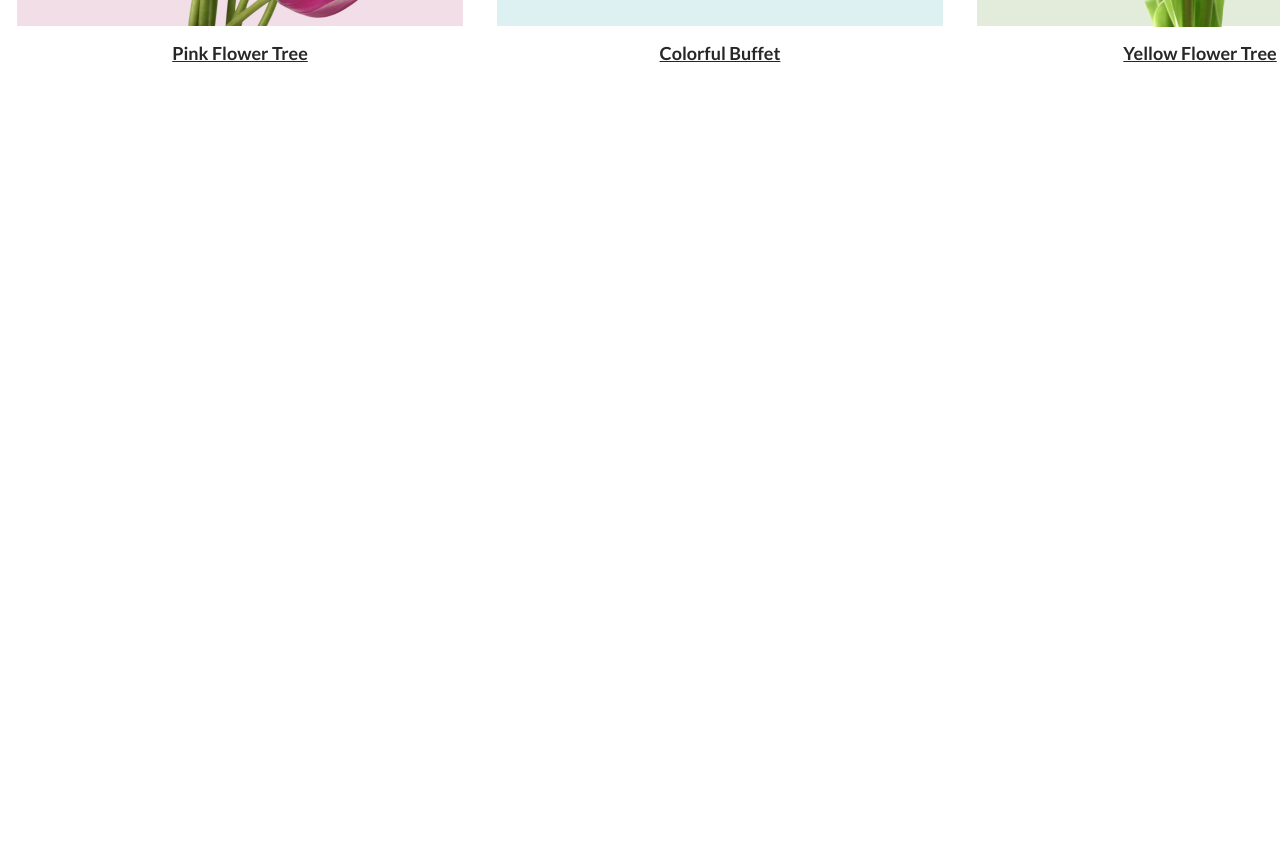
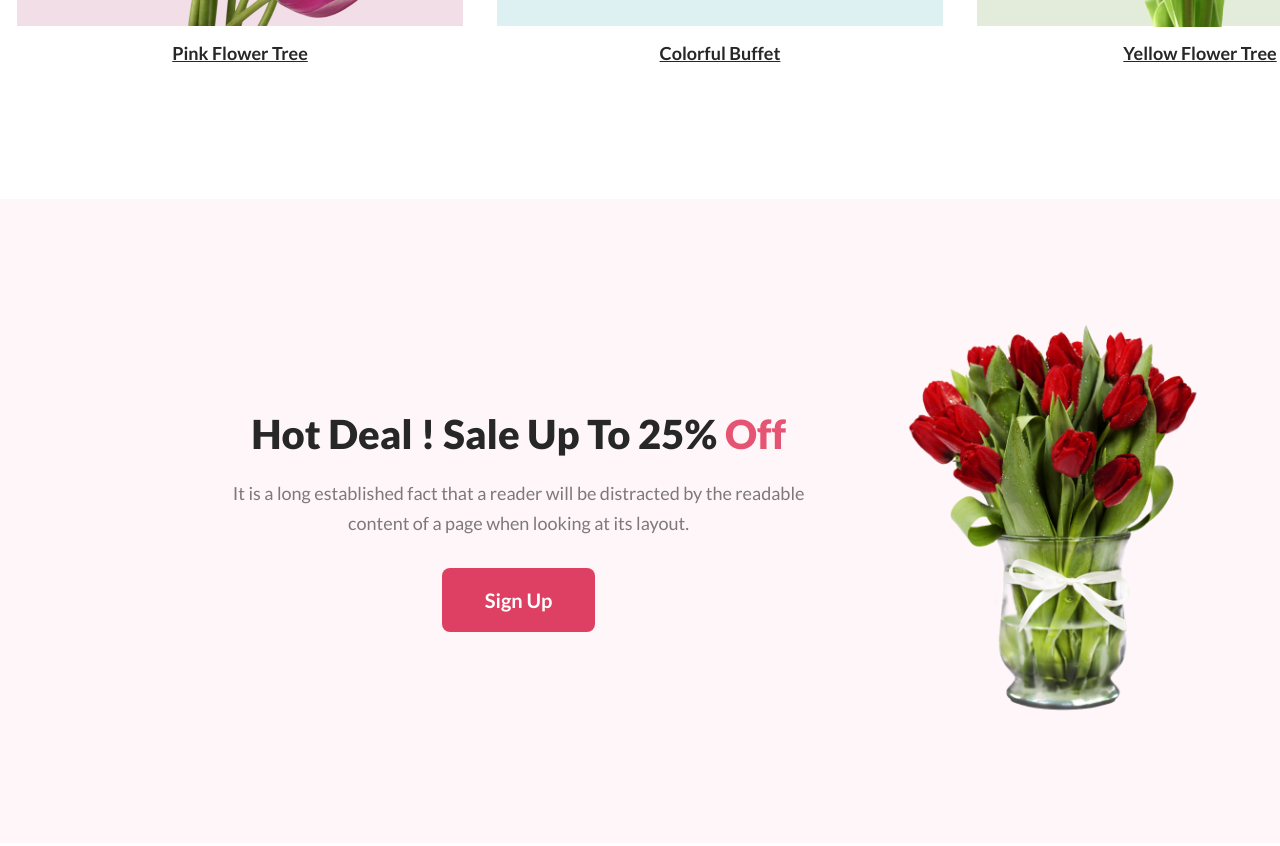
Before and after one commit to AK-Rasel/my-flower-shop-assignment, a plain HTML site: page index.html in a window 1280 px wide. Shown: the part 1706-2552 px from the top of the page. Drawn offline with Linux system fonts and the light colour scheme.

Commit message:
4th commit--Hot Deal--

```diff
--- a/index.html
+++ b/index.html
@@ -51,7 +51,20 @@
                 </div>
             </div>
         </section>
+        <!-- Hot Deal -->
+        <section class="hot-deal">
+            <div class="container flax justify-center center-align">
+                <div class="deal-text ">
+                    <h2>Hot Deal ! Sale Up To 25% <span>Off</span></h2>
+                    <p>It is a long established fact that a reader will be distracted by the readable <br> content of a page when looking at its layout.</p>
+                    <button class="primary-btn">Sign Up</button>
+                </div>
+                <div class="deal-image">
+                    <img src="./Flower Asset/pngwing 8.png" alt="">
+                </div>
 
+            </div>
+        </section>
     </main>
 </body>
 </html>
--- a/style/style.css
+++ b/style/style.css
@@ -52,8 +52,7 @@ section .banner-text p{
 }
 /* Button */
 .primary-btn{
-    width: 177px;
-    height: 64px;
+    padding: 20px 43px;
     background-color: #dd4062;
     border: none;
     border-radius: 8px;
@@ -65,6 +64,7 @@ section .banner-text p{
 .primary-btn:hover{
     background-color: #E55473;
     cursor: pointer;
+
 }
 /* head-title */
 main  .head-title{
@@ -163,3 +163,35 @@ main .head-title p{
 .yellow-flower div img{
     margin-bottom: -68px;
 }
+/* Hot Deal section */
+.hot-deal{
+    background-color: #E554730D;
+    margin-top: 128px;
+    text-align: center;
+}
+.deal-image img{
+    height: 400px;
+    padding: 120px 0;
+    margin-left: 50px;
+}
+section .deal-text{
+    margin-right: 50px;
+}
+section .deal-text h2{
+    font-family: 'Lato', sans-serif;
+    color: #272727;
+    font-size: 40px;
+    font-weight: 800;
+}
+section .deal-text h2 span{
+    color: #E55473;
+}
+section .deal-text p{
+    font-family: 'Lato', sans-serif;
+    color: rgba(39, 39, 39, 0.60);
+    text-align: center;
+    font-size: 18px;
+    font-weight: 400;
+    line-height: 30px;
+    margin: 20px 0  30px 0;
+}
```
